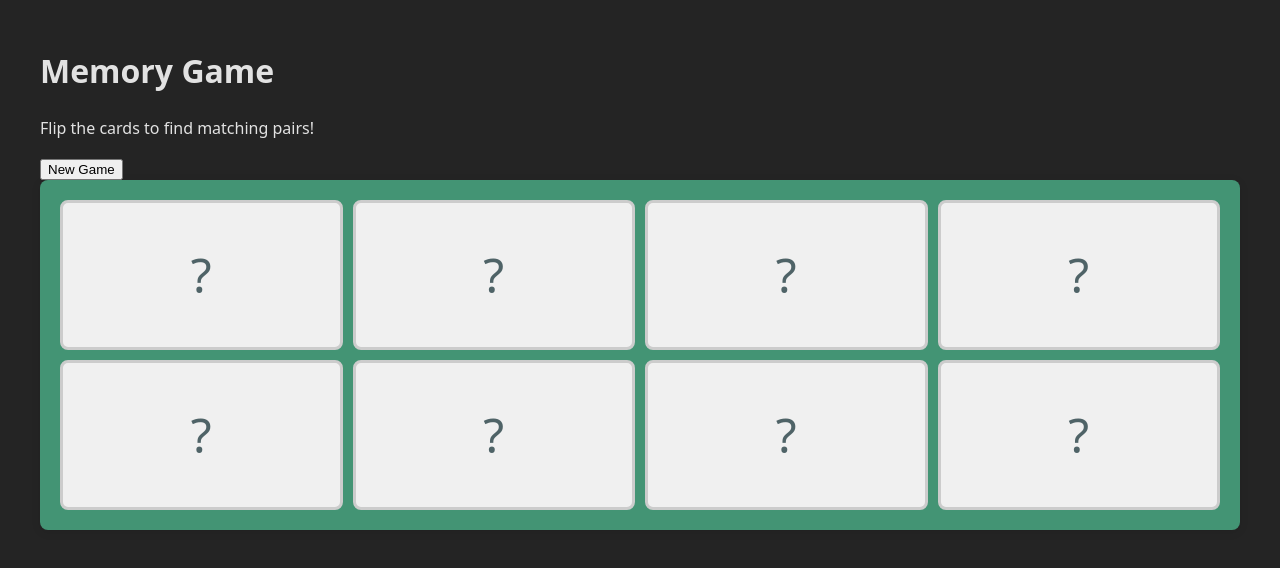
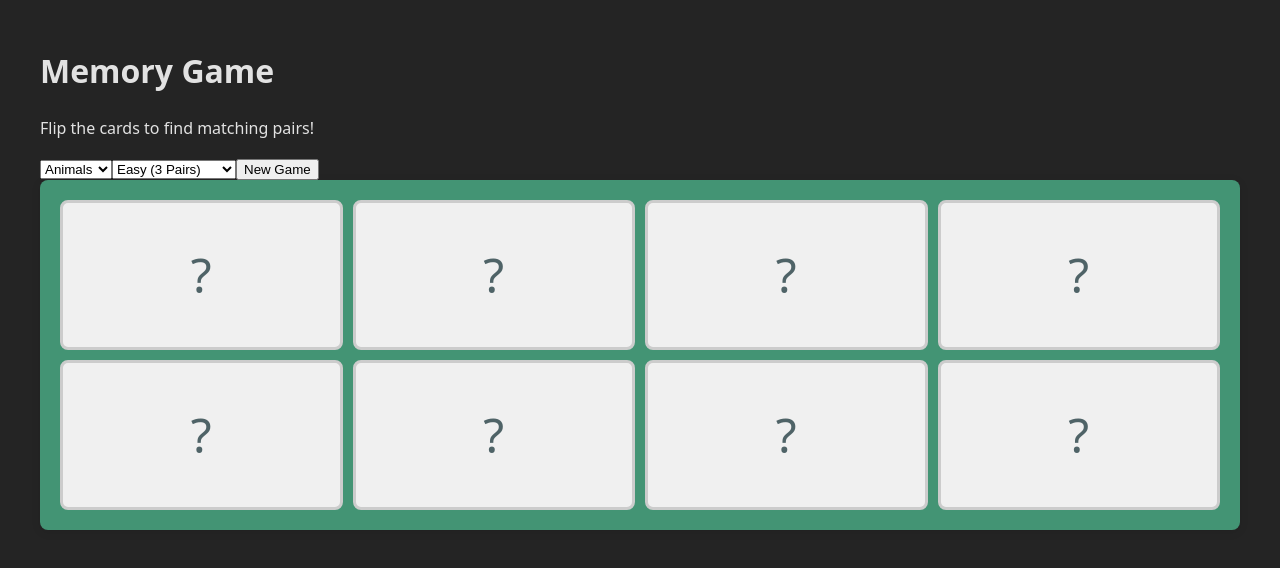
Before and after one commit to lucasfads/memory-game, a React (Vite) app: page / in a window 1280 px wide. Shown: the part 122-690 px from the top of the page. Built offline with nearby package versions, Linux system fonts and the light colour scheme.

Commit message:
feat: add emoji set and pairs selection to createNewGame function

```diff
--- a/src/App.tsx
+++ b/src/App.tsx
@@ -8,8 +8,11 @@ function App() {
   const [board, setBoard] = useState(() => new Board(['🐸', '🐼', '🐞', '🦁'], 4));
   const [_renderTrigger, setRenderTrigger] = useState(0);
 
+  const [emojiSet, setEmojiSet] = useState(['🐸', '🐼', '🐞', '🦁']);
+  const [numberOfPairs, setNumberOfPairs] = useState(4);
+
   const createNewGame = () => {
-    const newBoard = new Board(['🐸', '🐼', '🐞', '🦁'], 4);
+    const newBoard = new Board(emojiSet, numberOfPairs);
     setBoard(newBoard);
     setRenderTrigger(prev => prev + 1);
   };
@@ -30,6 +33,20 @@ function App() {
         <div className="container">
           <h1>Memory Game</h1>
           <p>Flip the cards to find matching pairs!</p>
+           <select onChange={(e) => setEmojiSet(JSON.parse(e.target.value))}>
+            <option value='["🐸", "🐼", "🐞", "🦁", "🐯", "🐨", "🐰", "🦊", "🐺", "🐮", "🐷", "🐵"]'>Animals</option>
+            <option value='["🍎", "🍌", "🍊", "🍇", "🍓", "🥝", "🍑", "🥭", "🍍", "🥥", "🍒", "🍉"]'>Fruits</option>
+            <option value='["⚽", "🏀", "🏈", "⚾", "🎾", "🏐", "🏓", "🏸", "🥍", "🏒", "🏑", "🎱"]'>Sports</option>
+            <option value='["🚗", "🚕", "🚙", "🚌", "🚎", "🏎️", "🚓", "🚑", "🚒", "🚐", "🛻", "🚚"]'>Vehicles</option>
+          </select>
+          <select
+            value={numberOfPairs}
+            onChange={(e) => setNumberOfPairs(Number(e.target.value))}
+          >
+            <option value="3">Easy (3 Pairs)</option>
+            <option value="6">Medium (6 Pairs)</option>
+            <option value="12">Hard (12 Pairs)</option>
+          </select>
           <button onClick={createNewGame}>New Game</button>
         </div>
       </header>
--- a/src/models/Board.ts
+++ b/src/models/Board.ts
@@ -8,7 +8,7 @@ export default class Board {
 
     constructor(contents: string[], pairsCount: number) {
         if (pairsCount < 1 || pairsCount > contents.length) {
-            throw new Error('Invalid pairs count');
+            throw new Error(`Invalid pairs count: ${pairsCount}. It must be between 1 and ${contents.length}.`);
         }
         this.cards = [];
         this.pairsCount = pairsCount;
```
